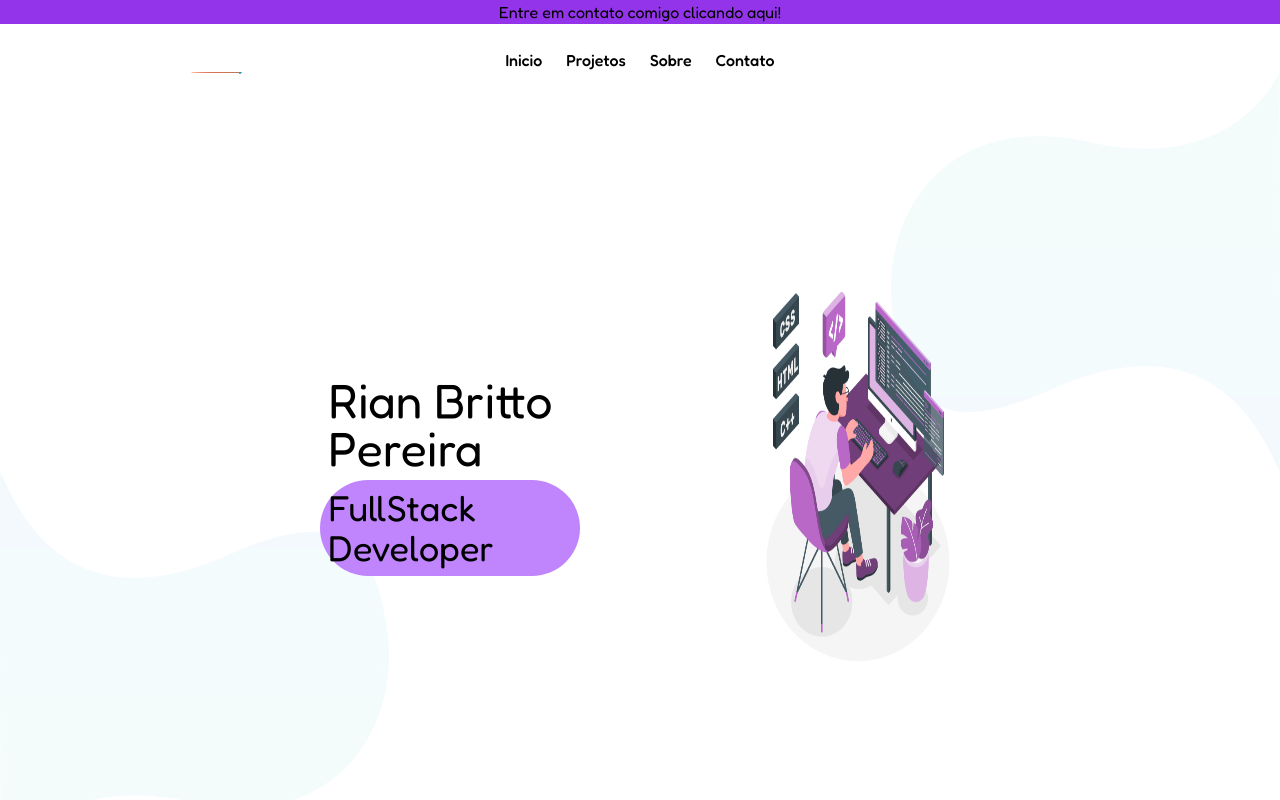
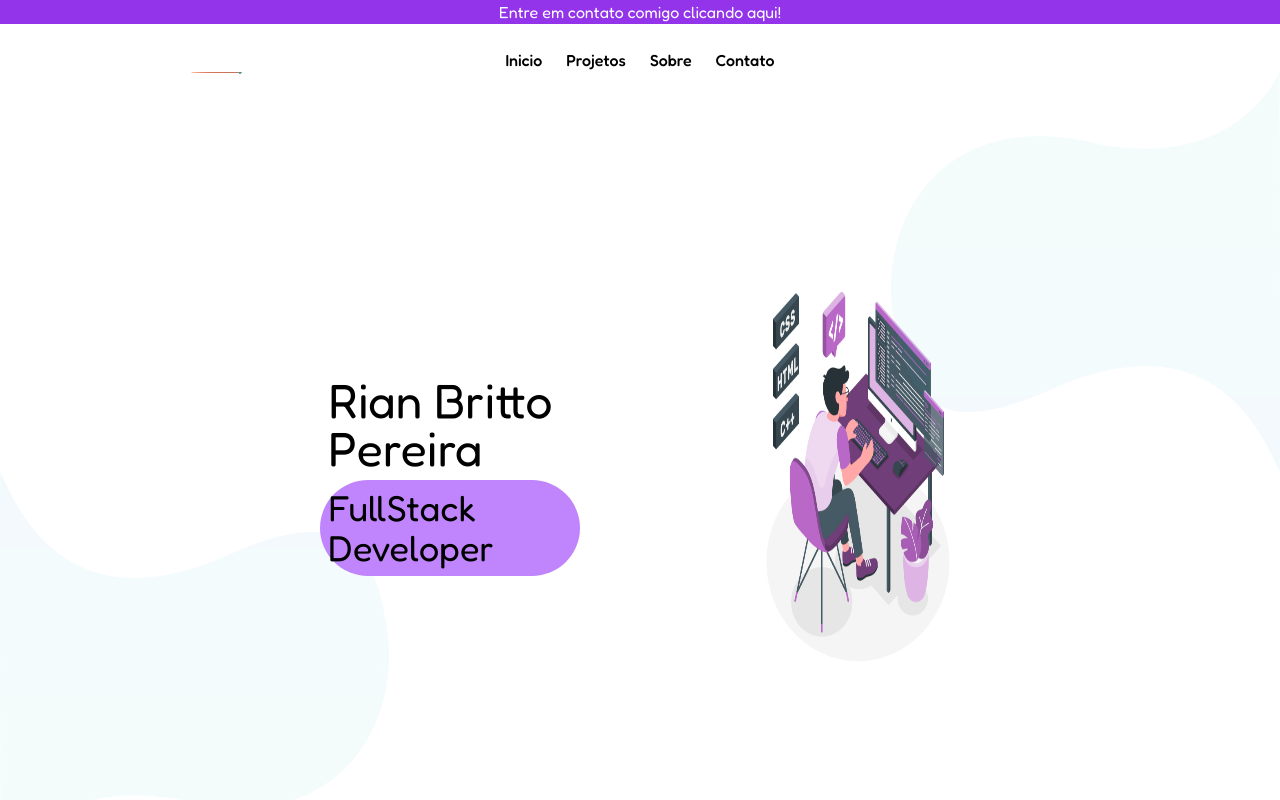
Before and after one commit to RixelLitz/portfolio, a React (Vite) app: page / in a window 1280 px wide. Shown: the top 800 px of the page. Built offline with nearby package versions, Linux system fonts and the light colour scheme.

Commit message:
fix: Header text color changed

```diff
--- a/src/components/header.tsx
+++ b/src/components/header.tsx
@@ -1,7 +1,7 @@
 export default function Header() {
   return (
     <header className="flex flex-col gap-6 w-full">
-      <div className="font-fredoka text-black font-normal flex justify-center w-full bg-purple-600">
+      <div className="font-fredoka text-white font-normal flex justify-center w-full bg-purple-600">
         <h1>Entre em contato comigo clicando aqui!</h1>
       </div>
       <div className="flex justify-center items-center gap-6">
```
